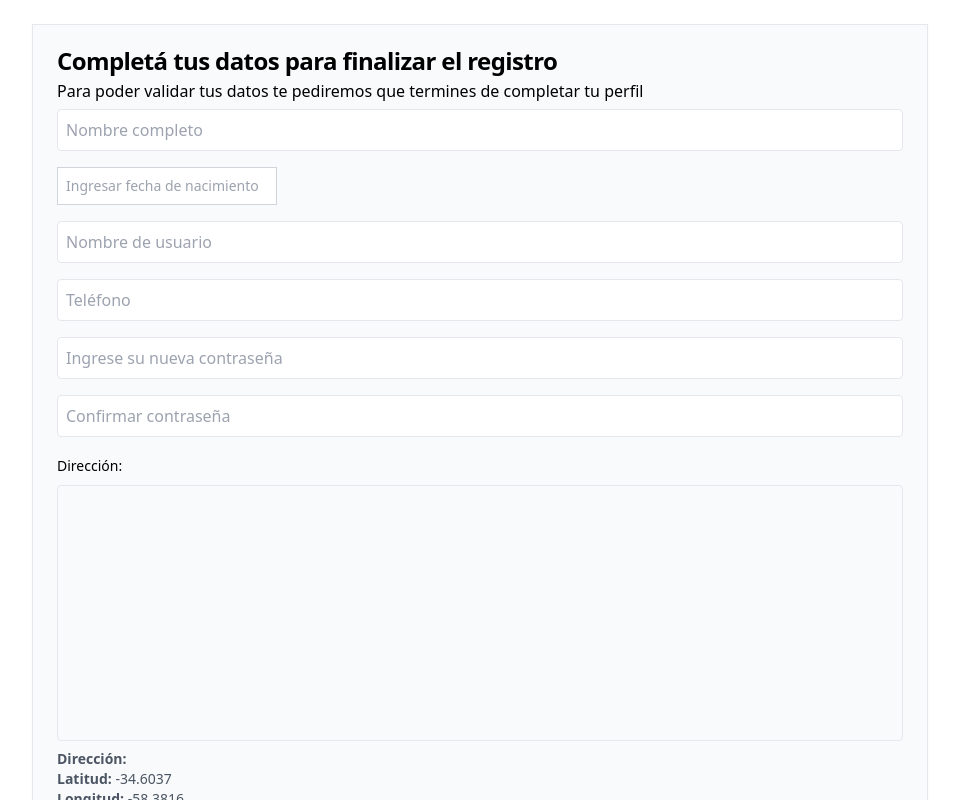
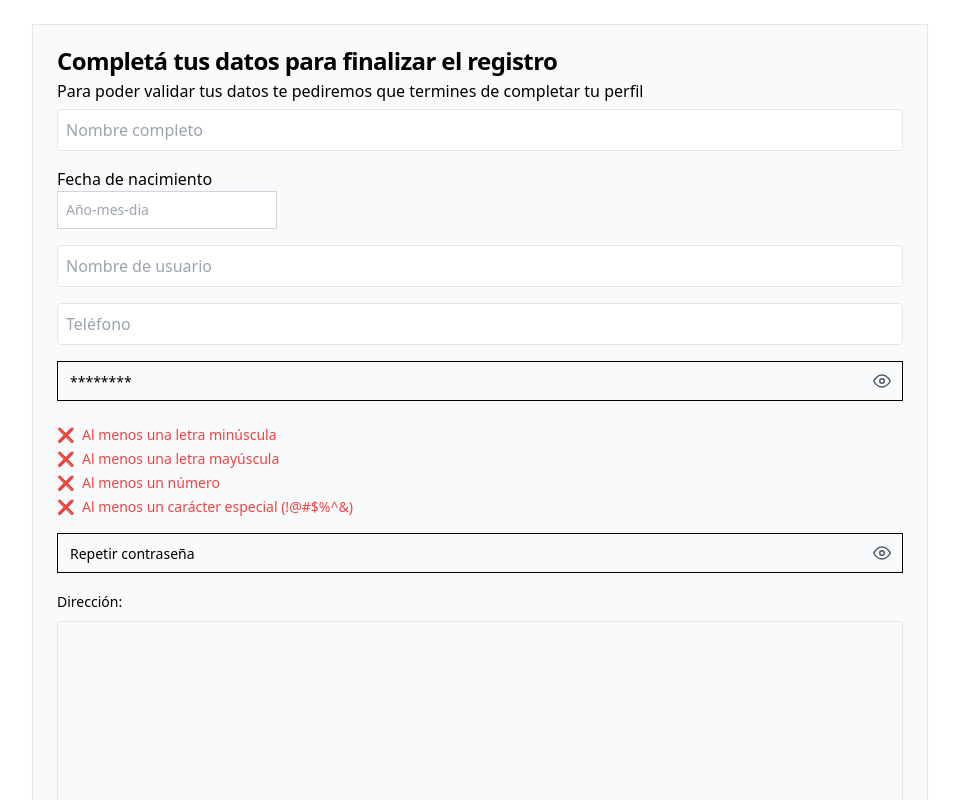
Before and after one commit to roots-cooperativa-dev/frontend-rootscoop, a Next.js app in the folder front/: page /auth/callback in a window 1280 px wide. Shown: the top 800 px of the page, without its empty margins (160-1119 px from the left). Built offline with nearby package versions, Linux system fonts and the light colour scheme; no server answers.

Commit message:
agrego validaciones a registro usuario de google

```diff
--- a/front/src/pages/auth/callback.tsx
+++ b/front/src/pages/auth/callback.tsx
@@ -17,11 +17,32 @@ import { useFormik } from "formik";
 import * as Yup from "yup";
 import "react-datepicker/dist/react-datepicker.css";
 import { es } from "date-fns/locale";
+import { Input } from "@/src/components/ui/input";
 
 export default function Callback() {
   const router = useRouter();
   const { user, token, saveUserData } = useAuthContext();
+  const [showPassword, setShowPassword] = useState(false);
+  const [showConfirmPassword, setShowConfirmPassword] = useState(false);
   const hasRun = useRef(false);
+  const passwordRequirements = [
+    {
+      label: "Al menos una letra minúscula",
+      test: (value: string) => /[a-z]/.test(value),
+    },
+    {
+      label: "Al menos una letra mayúscula",
+      test: (value: string) => /[A-Z]/.test(value),
+    },
+    {
+      label: "Al menos un número",
+      test: (value: string) => /\d/.test(value),
+    },
+    {
+      label: "Al menos un carácter especial (!@#$%^&)",
+      test: (value: string) => /[!@#$%^&]/.test(value),
+    },
+  ];
 
   useEffect(() => {
     if (!router.isReady || hasRun.current) return;
@@ -99,8 +120,14 @@ export default function Callback() {
     validationSchema: Yup.object({
       name: Yup.string().required("Requerido"),
       password: Yup.string()
-        .min(6, "Mínimo 6 caracteres")
-        .required("Requerido"),
+        .required("Requerido")
+        .matches(/^(?=.*[a-z])/, "Debe incluir al menos una letra minúscula")
+        .matches(/^(?=.*[A-Z])/, "Debe incluir al menos una letra mayúscula")
+        .matches(/^(?=.*\d)/, "Debe incluir al menos un número")
+        .matches(
+          /^(?=.*[!@#$%^&])/,
+          "Debe incluir al menos un carácter especial (!@#$%^&)"
+        ),
       confirmPassword: Yup.string()
         .oneOf([Yup.ref("password")], "Las contraseñas no coinciden")
         .required("Requerido"),
@@ -112,12 +139,15 @@ export default function Callback() {
           const birthDate = new Date(value);
           const age = today.getFullYear() - birthDate.getFullYear();
           const m = today.getMonth() - birthDate.getMonth();
+
           return (
             age > 18 ||
             (age === 18 && m >= 0 && today.getDate() >= birthDate.getDate())
           );
         }),
-      phone: Yup.number().typeError("Debe ser un número").required("Requerido"),
+      phone: Yup.number()
+        .typeError("Escribe solo número")
+        .required("Requerido"),
       username: Yup.string().required("Requerido"),
     }),
     onSubmit: async (values) => {
@@ -249,7 +279,10 @@ export default function Callback() {
               name="name"
               placeholder="Nombre completo"
               value={formik.values.name}
-              onChange={formik.handleChange}
+              onChange={(e) => {
+                formik.setFieldTouched("name", true);
+                formik.handleChange(e);
+              }}
               className="border p-2 rounded"
             />
             {formik.touched.name && formik.errors.name && (
@@ -257,6 +290,7 @@ export default function Callback() {
             )}
 
             <div>
+              <h2>Fecha de nacimiento</h2>
               <DatePicker
                 selected={
                   formik.values.birthdate
@@ -271,7 +305,7 @@ export default function Callback() {
                   );
                 }}
                 dateFormat="yyyy-MM-dd"
-                placeholderText="Ingresar fecha de nacimiento"
+                placeholderText="Año-mes-dia"
                 maxDate={new Date()}
                 showYearDropdown
                 scrollableYearDropdown
@@ -303,7 +337,10 @@ export default function Callback() {
               name="phone"
               placeholder="Teléfono"
               value={formik.values.phone}
-              onChange={formik.handleChange}
+              onChange={(e) => {
+                formik.setFieldTouched("phone", true);
+                formik.handleChange(e);
+              }}
               className="border p-2 rounded"
             />
             {formik.touched.phone && formik.errors.phone && (
@@ -311,32 +348,71 @@ export default function Callback() {
             )}
 
             {/* Password */}
-            <input
-              type="password"
+            <div className="relative">
+              <Input
+                type={showPassword ? "text" : "password"}
                 name="password"
-              placeholder="Ingrese su nueva contraseña"
+                placeholder="********"
                 value={formik.values.password}
-              onChange={formik.handleChange}
-              className="border p-2 rounded"
+                onChange={(e) => {
+                  formik.setFieldTouched("password", true);
+                  formik.handleChange(e);
+                }}
               />
+              <button
+                type="button"
+                onClick={() => setShowPassword(!showPassword)}
+                className="absolute right-3 top-1/2 -translate-y-1/2 text-gray-600"
+              >
+                {showPassword ? <FiEyeOff size={18} /> : <FiEye size={18} />}
+              </button>
+            </div>
             {formik.touched.password && formik.errors.password && (
               <p className="text-red-500 text-sm">{formik.errors.password}</p>
             )}
+            <div className="text-sm mt-2 space-y-1">
+              {passwordRequirements.map((req, index) => {
+                const passed = req.test(formik.values.password);
+                return (
+                  <div
+                    key={index}
+                    className={`flex items-center gap-2 ${
+                      passed ? "text-green-600" : "text-red-500"
+                    }`}
+                  >
+                    <span>{passed ? "✔️" : "❌"}</span>
+                    <span>{req.label}</span>
+                  </div>
+                );
+              })}
+            </div>
 
             {/* Confirm password */}
-            <input
-              type="password"
+            <div className="relative">
+              <Input
+                type={showConfirmPassword ? "text" : "password"}
                 name="confirmPassword"
-              placeholder="Confirmar contraseña"
+                placeholder="Repetir contraseña"
                 value={formik.values.confirmPassword}
-              onChange={formik.handleChange}
-              className="border p-2 rounded"
+                onChange={(e) => {
+                  formik.setFieldTouched("confirmPassword", true);
+                  formik.handleChange(e);
+                }}
               />
-            {formik.touched.confirmPassword &&
-              formik.errors.confirmPassword && (
-                <p className="text-red-500 text-sm">
-                  {formik.errors.confirmPassword}
-                </p>
+              <button
+                type="button"
+                onClick={() => setShowConfirmPassword(!showConfirmPassword)}
+                className="absolute right-3 top-1/2 -translate-y-1/2 text-gray-600"
+              >
+                {showConfirmPassword ? (
+                  <FiEyeOff size={18} />
+                ) : (
+                  <FiEye size={18} />
+                )}
+              </button>
+            </div>
+            {formik.touched.password && formik.errors.password && (
+              <p className="text-red-500 text-xs">{formik.errors.password}</p>
             )}
 
             {/* Dirección */}
```
Lines whose indentation alone changed are shown as unchanged.
